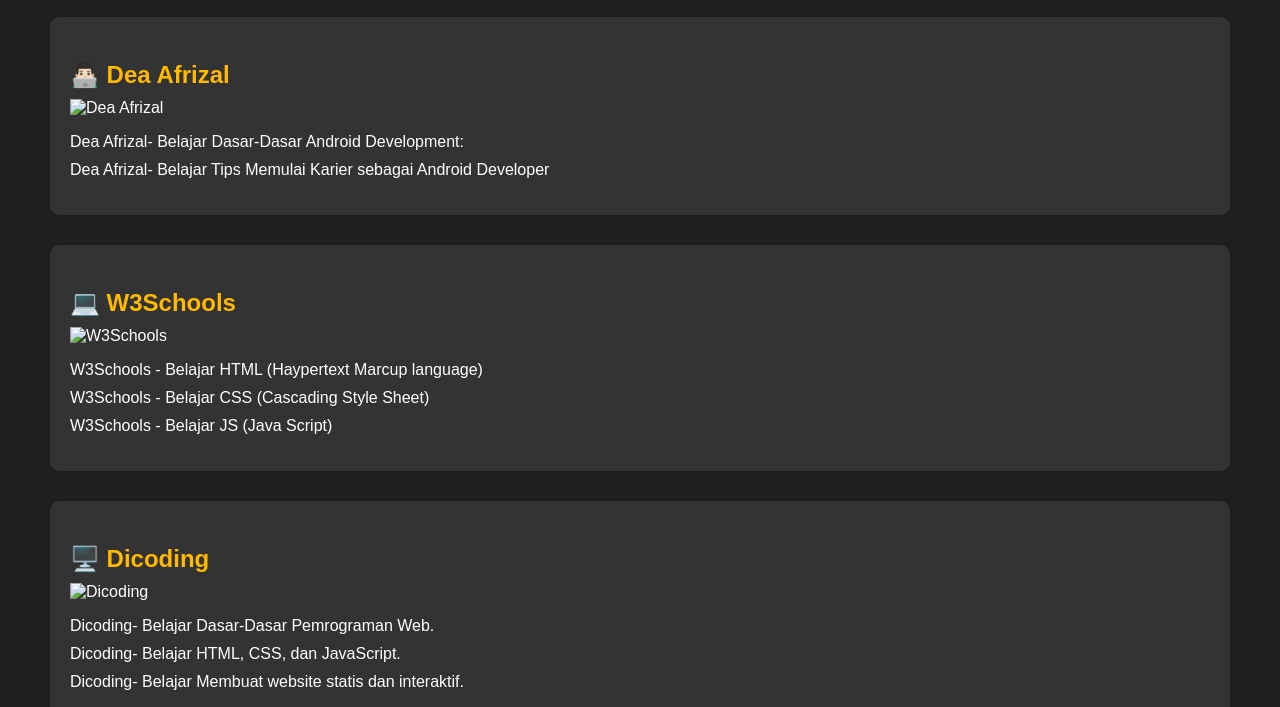
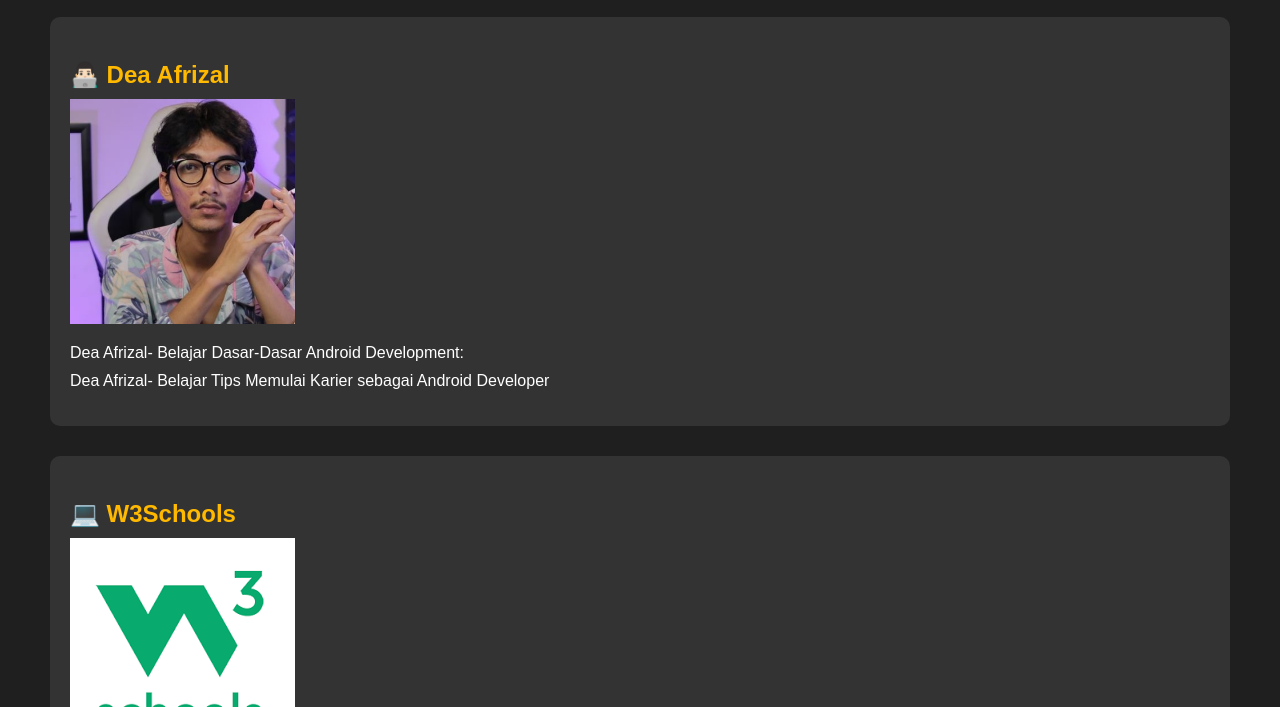
Before and after one commit to singko1512/myportofolio, a plain HTML site: page sumber.html in a window 1280 px wide. Shown: the part 245-952 px from the top of the page. Drawn offline with Linux system fonts and the light colour scheme.

Commit message:
Update sumber.html

```diff
--- a/sumber.html
+++ b/sumber.html
@@ -25,7 +25,7 @@
             <div class="resource-item">
                 <div class="right">
                 <h3>👨🏻‍💻 Dea Afrizal</h3>
-                <img src="img/PHOTO-2024-12-18-08-47-48.jpg" alt="Dea Afrizal" style="height: 225px;">
+                <img src="PHOTO-2024-12-18-08-47-48.jpg" alt="Dea Afrizal" style="height: 225px;">
                 </div>
                 <div class="left">
                 <ul>
@@ -37,7 +37,7 @@
             <div class="resource-item">
                 <div class="right">
                 <h3>💻 W3Schools</h3>
-                <img src="img/download.png" alt="W3Schools" style="height: 225px;">
+                <img src="download.png" alt="W3Schools" style="height: 225px;">
                 </div>
             <div class="left">
                 <ul>
@@ -51,7 +51,7 @@
             <div class="resource-item">
                 <div class="right">
                 <h3>🖥️ Dicoding</h3>
-                <img src="img/dos_lowongan_dicoding_dicoding_indonesia_020322123218.png" alt="Dicoding" style="height: 225px;">
+                <img src="dos_lowongan_dicoding_dicoding_indonesia_020322123218.png" alt="Dicoding" style="height: 225px;">
                 </div>
             <div class="left">
                 <ul>
```
